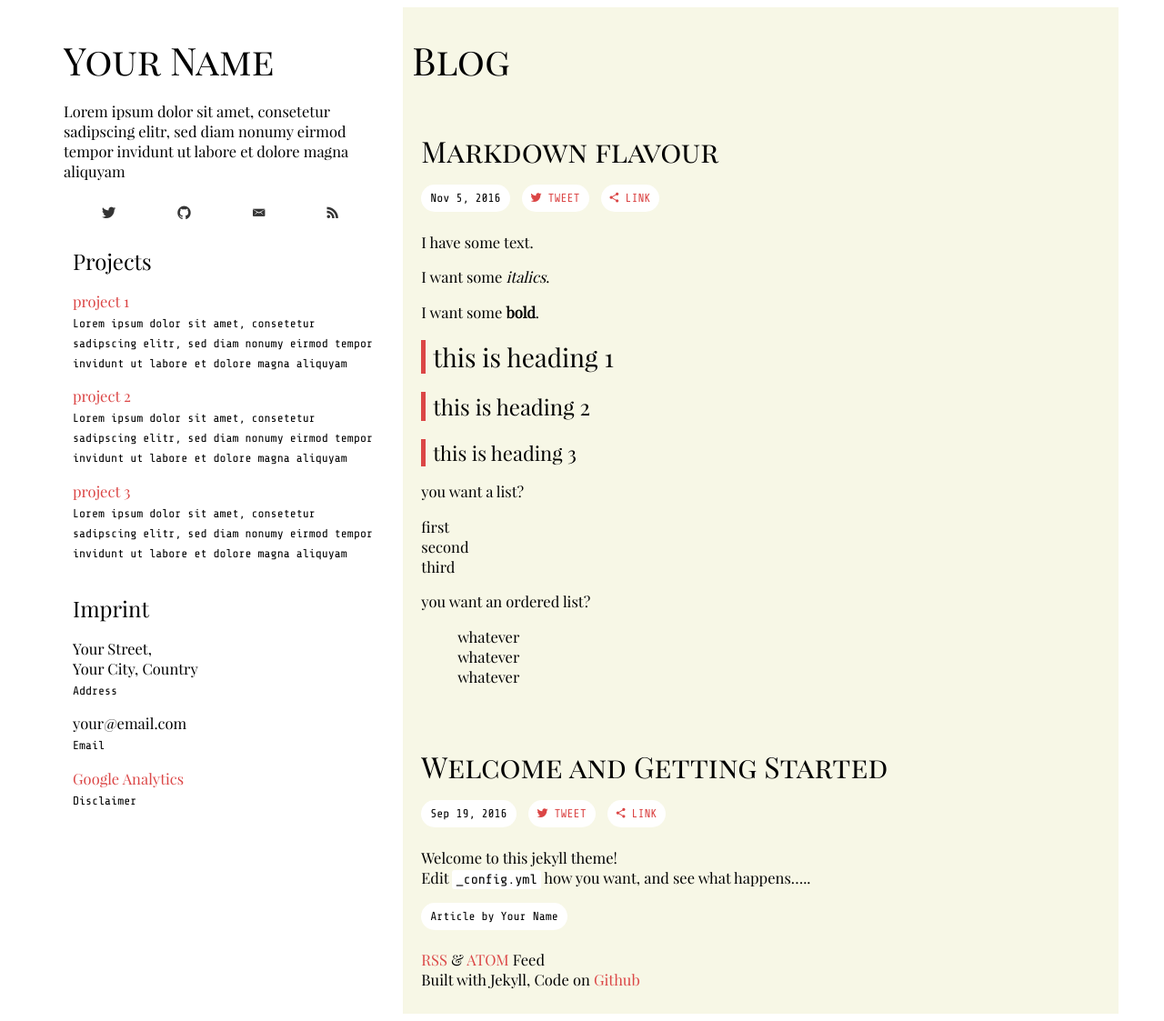
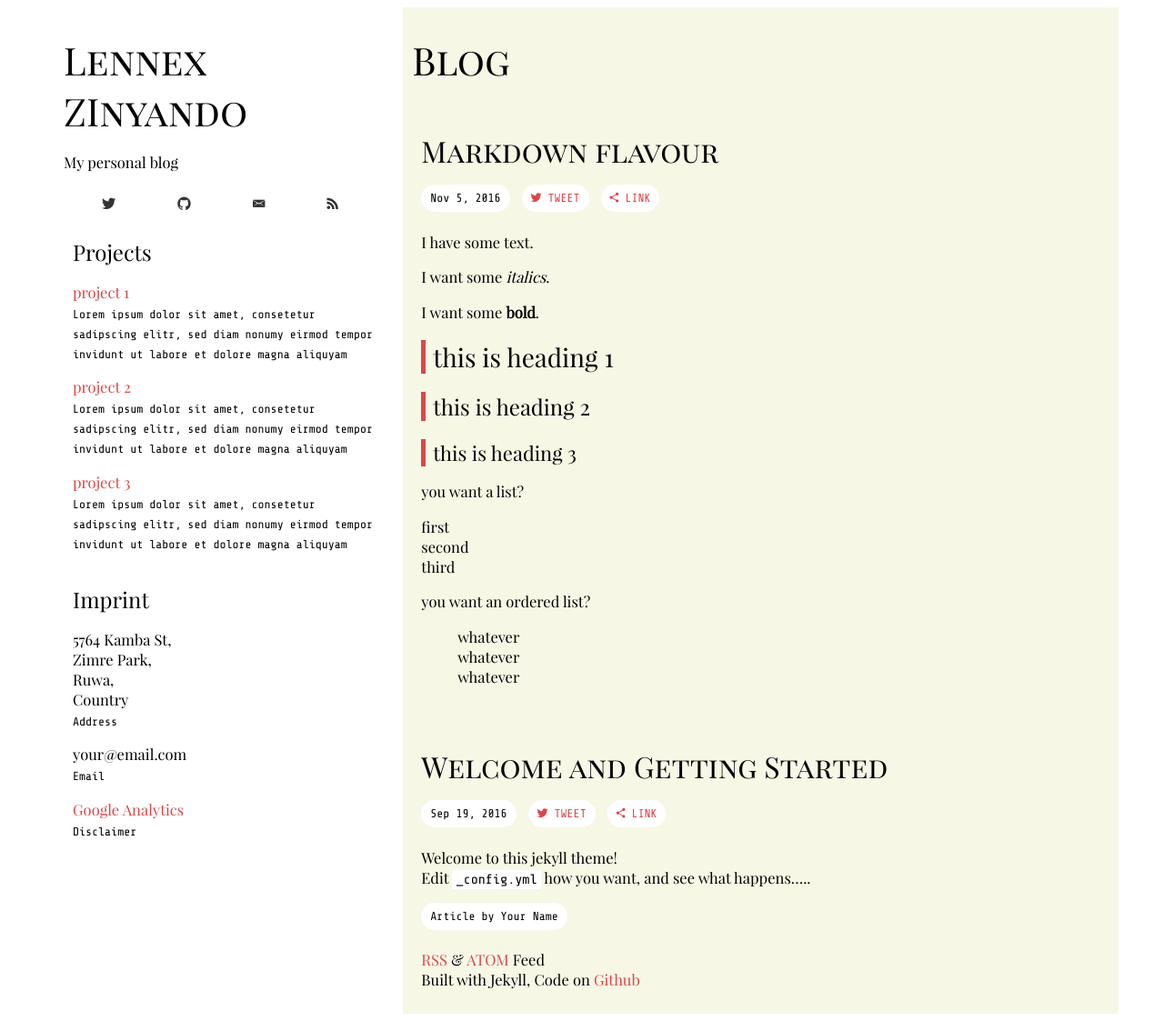
Before and after one commit to zinyando/zinyando.github.io, a Jekyll site: the page built from index.html, in a window 1280 px wide. Shown: the whole page at 91% size. Built offline with Jekyll 4.4.1, drawn with Linux system fonts in a browser that asks for light colours; some web fonts are replaced.

Commit message:
Edit config

```diff
--- a/_config.yml
+++ b/_config.yml
@@ -6,16 +6,16 @@ highlighter: rouge
 lsi: false
 permalink: /:title
 
-title: "Your Name"
-description: "Lorem ipsum dolor sit amet, consetetur sadipscing elitr, sed diam nonumy eirmod tempor invidunt ut labore et dolore magna aliquyam"
+title: "Lennex ZInyando"
+description: "My personal blog"
 baseurl: ""
-url: "http://himsel.me" # replace by your site's url
-twitter_username: your-name
-github_username:  lukas-h # (your name)
+url: "http://zinyando.com" # replace by your site's url
+twitter_username: zinyando
+github_username:  zinyando # (your name)
 accent: "#f7f7e6" # accent color for blog column
 
-author: "Your Name"
-address: "Your Street, <br>Your City, Country"
+author: "Lennex Zinyando"
+address: "5764 Kamba St, <br>Zimre Park, <br>Ruwa, <br>Country"
 email: "your@email.com"
 
 # google analytics tracking code, please change the value
```
